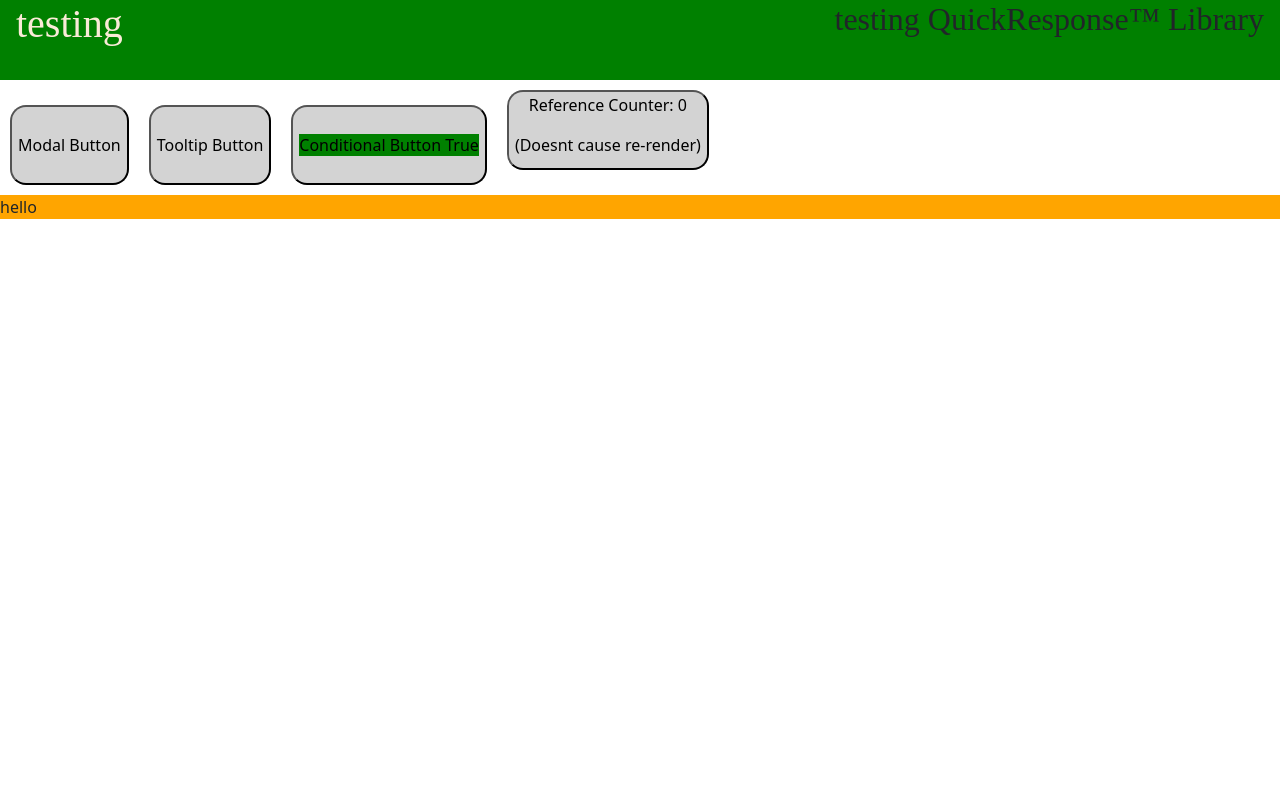
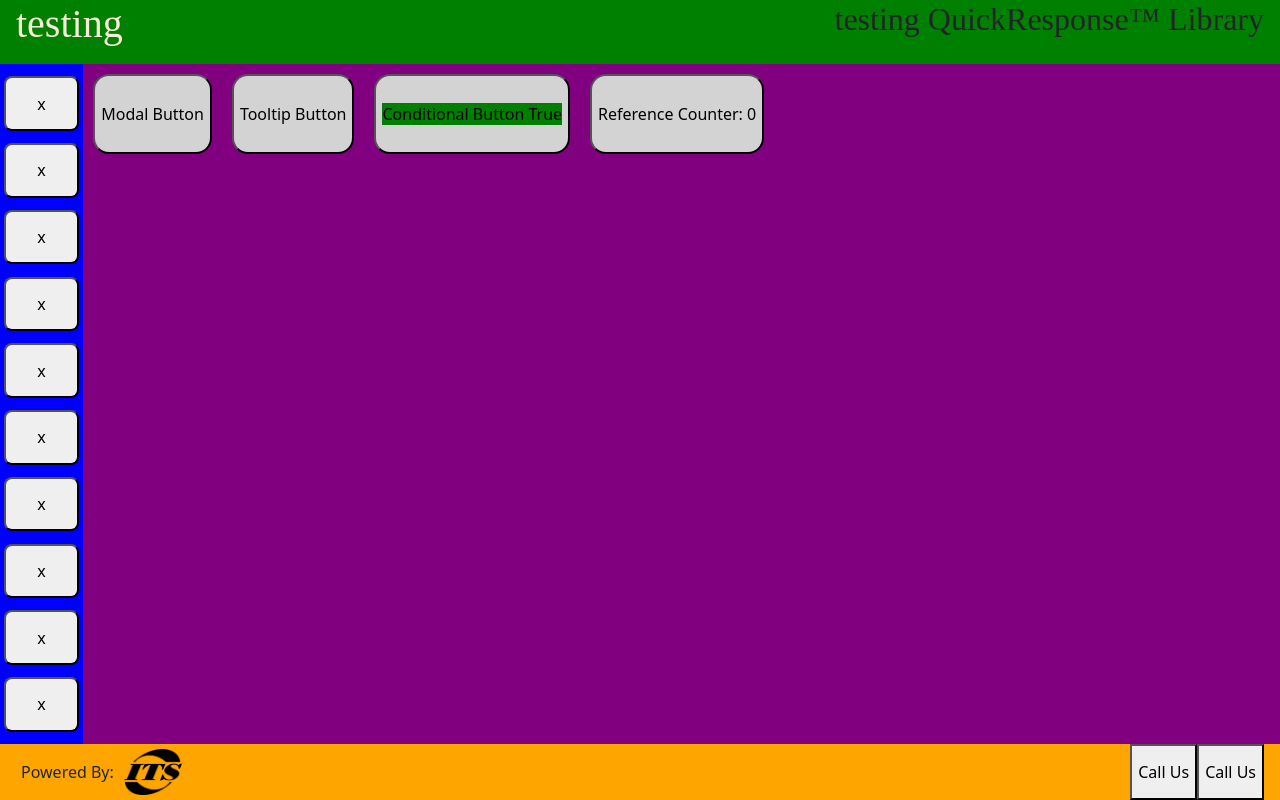
Before and after one commit to TrevorTress/development-oasis, a React (Create React App) app: page / in a window 1280 px wide. Built offline with nearby package versions, Linux system fonts and the light colour scheme.

Commit message:
changed file structure and added components

```diff
--- a/src/Button.js
+++ /dev/null
@@ -1,16 +0,0 @@
-import { useState } from 'react';
-import styled from 'styled-components';
-
-const Button = styled.button`
-	width: fit-content;
-	height: 10vh;
-	margin: 10px;
-	background-color: lightgrey;
-	border-radius: 1em;
-	&:hover {
-		transform: scale(1.05);
-		filter: brightness(0.95);
-	}
-`;
-
-export default Button;
--- a/src/Footer.js
+++ /dev/null
@@ -1,15 +0,0 @@
-// import styled library to style components
-import { useState } from 'react';
-import styled from 'styled-components';
-
-// component structure/logic (must destructure 'className' and assign it as className to the parent element)
-const FooterComp = ({ className }) => {
-	return <footer className={className}>hello</footer>;
-};
-
-// 'Header' is our default export and is the 'HeaderComp' after styling is applied
-const Footer = styled(FooterComp)`
-	background: orange;
-`;
-
-export default Footer;
--- a/src/Header.js
+++ /dev/null
@@ -1,51 +0,0 @@
-// import styled library to style components
-import { useState } from 'react';
-import styled from 'styled-components';
-
-/*
-component structure/logic
-    - must destructure 'className' and assign it as className to the parent element)
-    - props dont need prefix (see 'title'). specify in parent element.
-*/
-const HeaderComp = ({ className, title }) => {
-	return (
-		<header className={className} onClick={() => console.log('hello trevor')}>
-			<div className="header-left">
-				<a className="header-logo mb-md-0 me-md-auto" href="/">
-					<h1>{title}</h1>
-				</a>
-			</div>
-
-			<div className="header-right">
-				<h2>{title} QuickResponse&trade; Library</h2>
-			</div>
-		</header>
-	);
-};
-
-// 'Header' is our default export and is the 'HeaderComp' after styling is applied
-// passing prop values to style: ${(props) => props.style}
-const Header = styled(HeaderComp)`
-	background: green;
-	width: 100%;
-	height: 10vh;
-	margin: 0;
-	display: flex;
-	justify-content: space-between;
-	font-family: 'Libre Baskerville', serif;
-
-	.header-left a {
-		color: antiquewhite;
-		text-decoration: none;
-	}
-
-	.header-left {
-		margin: 0 1rem;
-	}
-
-	.header-right {
-		margin: 0 1rem;
-	}
-`;
-
-export default Header;
--- a/src/Modal.js
+++ /dev/null
@@ -1,36 +0,0 @@
-import { useState } from 'react';
-import styled from 'styled-components';
-import BSModal from 'react-bootstrap/Modal';
-
-// modal state (place into parent component)
-/*
-const [modal, setModal] = useState({
-	title: '',
-	description: '',
-});
-*/
-
-// modal handlers (place into parent component)
-/*
-const [showModal, setShowModal] = useState(false);
-const handleShowModal = (title, image) => {
-    setModal({ title: title, image: image });
-    setShowModal(true);
-};
-*/
-
-const ModalComp = ({ className, title, showHandler, hideHandler }) => {
-	return (
-		// show and hide functions are passed to parent element as props
-		<BSModal show={showHandler} onHide={hideHandler} dialogClassName="course-modal" centered>
-			<BSModal.Header closeButton>
-				<BSModal.Title>{title}</BSModal.Title>
-			</BSModal.Header>
-			<BSModal.Body>{title}</BSModal.Body>
-		</BSModal>
-	);
-};
-
-const Modal = styled(ModalComp)``;
-
-export default Modal;
--- a/src/Tooltip.js
+++ /dev/null
@@ -1,11 +0,0 @@
-import { useState } from 'react';
-import styled from 'styled-components';
-import BSTooltip from 'react-bootstrap/Tooltip';
-import OverlayTrigger from 'react-bootstrap/OverlayTrigger';
-
-// render function (placed in parent element):
-// const renderTooltip = (content) => <BSTooltip id="button-tooltip">{content}</BSTooltip>;
-
-const Tooltip = styled(OverlayTrigger)``;
-
-export default Tooltip;
--- /dev/null
+++ b/src/components/PageStructure.js
@@ -0,0 +1,164 @@
+import styled from 'styled-components';
+import logo from '../assets/its-logo.png';
+
+// JSX template
+/*
+<Container>
+	<Header title="testing" />
+	<Navbar />
+	<Content>
+	</Content>
+	<Footer />
+</Container>
+*/
+
+///////////////////////////////////////////////
+const Container = styled.div`
+	height: 100vh;
+	width: 100vw;
+	display: flex;
+	flex-direction: column;
+`;
+///////////////////////////////////////////////
+const Content = styled.div`
+	position: relative;
+	width: 93.5vw;
+	height: 85vh;
+	margin-left: 6.5vw;
+	background: purple;
+	overflow: auto;
+`;
+///////////////////////////////////////////////
+const HeaderComp = ({ className, title }) => {
+	return (
+		<header className={className} onClick={() => console.log('hello trevor')}>
+			<div className="header-left">
+				<a className="header-logo mb-md-0 me-md-auto" href="/">
+					<h1>{title}</h1>
+				</a>
+			</div>
+
+			<div className="header-right">
+				<h2>{title} QuickResponse&trade; Library</h2>
+			</div>
+		</header>
+	);
+};
+
+const Header = styled(HeaderComp)`
+	z-index: 100;
+	display: flex;
+	justify-content: space-between;
+	width: 100%;
+	height: 8vh;
+	min-height: 48px;
+	margin: 0;
+	background: green;
+	font-family: 'Libre Baskerville', serif;
+
+	.header-left a {
+		color: antiquewhite;
+		text-decoration: none;
+	}
+
+	.header-left {
+		margin: 0 1rem;
+	}
+
+	.header-right {
+		margin: 0 1rem;
+	}
+`;
+///////////////////////////////////////////////
+const FooterComp = ({ className }) => {
+	return (
+		<footer className={className}>
+			<div class="footer-left">
+				<p class="powered-by">Powered By:</p>
+				<img class="footer-logo" src={logo} />
+			</div>
+			<div class="footer-right">
+				<button>Call Us</button>
+				<button>Call Us</button>
+			</div>
+		</footer>
+	);
+};
+
+const Footer = styled(FooterComp)`
+	z-index: 100;
+	display: flex;
+	justify-content: space-between;
+	position: fixed;
+	bottom: 0;
+	width: 100%;
+	height: 7vh;
+	min-height: 48px;
+	background: orange;
+
+	.footer-left {
+		display: flex;
+		margin: 0 1rem;
+	}
+
+	.footer-right {
+		display: flex;
+		margin: 0 1rem;
+	}
+
+	.footer-logo {
+		margin: 5px;
+	}
+
+	.powered-by {
+		margin: auto 0;
+		padding: 5px;
+	}
+`;
+///////////////////////////////////////////////
+const NavbarComp = ({ className, title }) => {
+	return (
+		<div className={className}>
+			<button class="nav-button">x</button>
+			<button class="nav-button">x</button>
+			<button class="nav-button">x</button>
+			<button class="nav-button">x</button>
+			<button class="nav-button">x</button>
+			<button class="nav-button">x</button>
+			<button class="nav-button">x</button>
+			<button class="nav-button">x</button>
+			<button class="nav-button">x</button>
+			<button class="nav-button">x</button>
+		</div>
+	);
+};
+
+const Navbar = styled(NavbarComp)`
+	z-index: 10;
+	position: fixed;
+	display: flex;
+	flex-direction: column;
+	justify-content: space-evenly;
+	top: 8vh;
+	left: 0;
+	width: 6.5vw;
+	min-width: fit-content;
+	background: blue;
+	height: 85vh;
+
+	.nav-button {
+		display: block;
+		margin: 0 auto;
+		width: 90%;
+		height: 8%;
+		border-radius: 0.5rem;
+
+		&:hover {
+			transform: scale(1.05);
+			filter: opacity(0.8);
+		}
+	}
+`;
+///////////////////////////////////////////////
+
+export { Container, Content, Header, Footer, Navbar };
--- /dev/null
+++ b/src/components/Utilities.js
@@ -0,0 +1,68 @@
+import styled from 'styled-components';
+import BSModal from 'react-bootstrap/Modal';
+import BSTooltip from 'react-bootstrap/Tooltip';
+import OverlayTrigger from 'react-bootstrap/OverlayTrigger';
+
+///////////////////////////////////////////////
+const Button = styled.button`
+	width: fit-content;
+	height: 10vh;
+	margin: 10px;
+	background-color: lightgrey;
+	border-radius: 1em;
+	&:hover {
+		transform: scale(1.05);
+		filter: brightness(0.95);
+	}
+`;
+///////////////////////////////////////////////
+const Tooltip = styled(OverlayTrigger)``;
+
+// render function (placed in parent element):
+// const renderTooltip = (content) => <BSTooltip id="button-tooltip">{content}</BSTooltip>;
+///////////////////////////////////////////////
+const ModalComp = ({ className, title, description, showHandler, hideHandler }) => {
+	return (
+		// show and hide functions are passed to parent element as props
+		<BSModal show={showHandler} onHide={hideHandler} dialogClassName="course-modal" centered>
+			<BSModal.Header closeButton>
+				<BSModal.Title>{title}</BSModal.Title>
+			</BSModal.Header>
+			<BSModal.Body>{description}</BSModal.Body>
+		</BSModal>
+	);
+};
+
+const Modal = styled(ModalComp)``;
+
+/* modal state (place into parent component if state needed)
+-----------------------------------------------
+const [modal, setModal] = useState({
+	title: '',
+	description: '',
+});
+-----------------------------------------------
+*/
+
+/* modal handlers (place into parent component)
+-----------------------------------------------
+const [showModal, setShowModal] = useState(false);
+const hideModal = () => setShowModal(false);
+const handleShowModal = (title, description, image) => {
+	setModal({ title: title, description: description, image: image }); // (if using state)
+	setShowModal(true);
+};
+-----------------------------------------------
+*/
+
+/*
+<Modal
+	title="This is a modal!"
+	description="This is a description!"
+	showHandler={showModal}
+	hideHandler={hideModal}
+/>
+*/
+///////////////////////////////////////////////
+
+export { Button, Tooltip, Modal };
--- a/src/routes/Home.js
+++ b/src/routes/Home.js
@@ -1,11 +1,9 @@
 import { useState, useEffect, useRef } from 'react';
-import Header from '../Header';
-import Button from '../Button';
-import Footer from '../Footer';
-import Modal from '../Modal';
-import Tooltip from '../Tooltip';
+import { Container, Content, Header, Footer, Navbar } from '../components/PageStructure';
+import { Button, Modal, Tooltip } from '../components/Utilities';
 import 'bootstrap/dist/css/bootstrap.min.css';
 import BSTooltip from 'react-bootstrap/Tooltip';
+// import Navbar from '../PageStructure/Navbar';
 
 const Home = () => {
 	// code that should only run on page load
@@ -16,29 +14,30 @@ const Home = () => {
 	// tooltip render function
 	const renderTooltip = (content) => <BSTooltip id="button-tooltip">{content}</BSTooltip>;
 
-	// modal state (place into parent component)
+	// modal state (placed into parent component)
 	const [modal, setModal] = useState({
-		title: '',
-		description: '',
+		title: 'This is a title!',
+		description: 'This is a description!',
 	});
 
-	// modal handlers (place into parent component)
+	// modal handlers (placed into parent component)
 	const [showModal, setShowModal] = useState(false);
-	const handleShowModal = () => {
-		setShowModal(true);
-	};
+	const handleShowModal = () => setShowModal(true);
+	const hideModal = () => setShowModal(false);
 
 	//conditional state
 	const [conditional, setConditional] = useState(true);
-
 	const myRef = useRef(0);
-
 	const increment = () => {
 		myRef.current += 1;
 	};
+
 	return (
 		<>
+			<Container>
 				<Header title="testing" />
+				<Navbar />
+				<Content>
 					<Button onClick={handleShowModal}>Modal Button</Button>
 
 					<Tooltip placement="top" delay={{ show: 250, hide: 400 }} overlay={renderTooltip('This is a tooltip!')}>
@@ -47,13 +46,12 @@ const Home = () => {
 
 					<Button onClick={() => setConditional(!conditional)}>{conditional ? <span style={{ background: 'green' }}>Conditional Button True</span> : <span style={{ background: 'red' }}>Conditional Button False</span>}</Button>
 
-			<Button onClick={increment}>
-				<p>Reference Counter: {myRef.current}</p>
-				<p>(Doesnt cause re-render)</p>
-			</Button>
+					<Button onClick={increment}>Reference Counter: {myRef.current}</Button>
+				</Content>
+				<Footer />
 
-			<Footer />
-			<Modal title="This is a modal!" showHandler={showModal} hideHandler={() => setShowModal(false)} />
+				<Modal title={modal.title} description={modal.description} showHandler={showModal} hideHandler={hideModal} />
+			</Container>
 		</>
 	);
 };
```
Also changed, not shown: src/assets/its-logo.png (added). Lines whose indentation alone changed are shown as unchanged.
